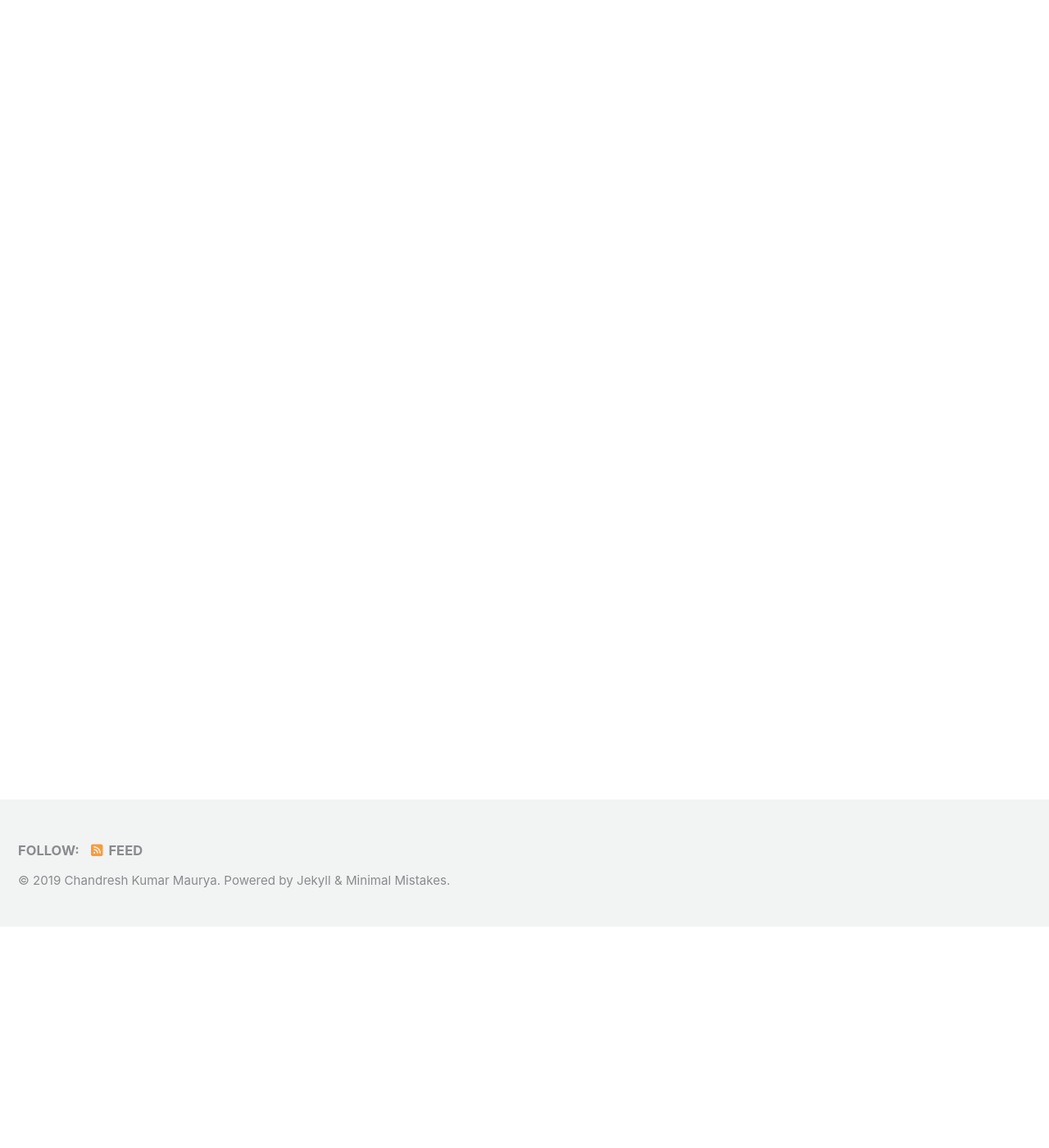
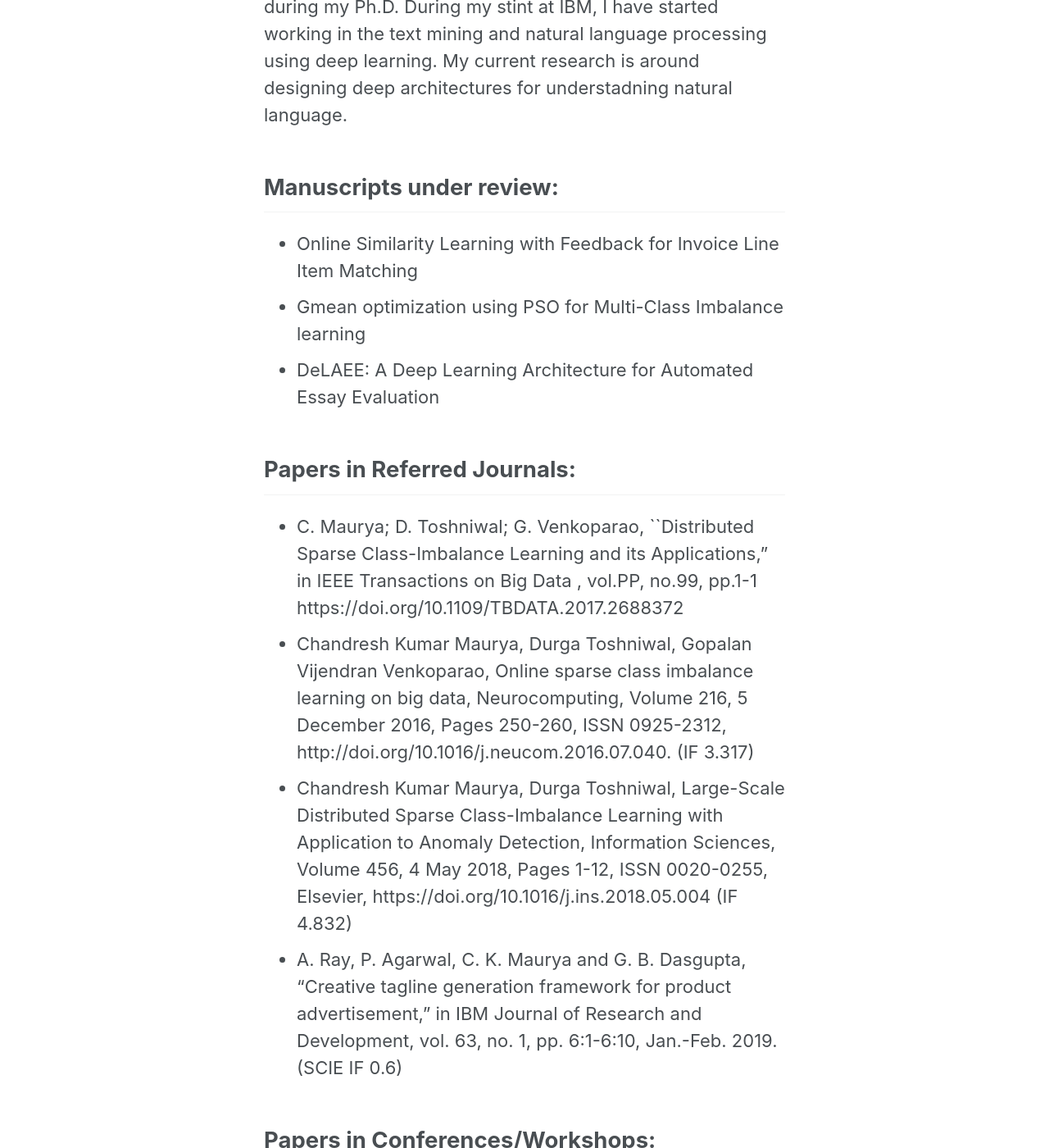
Before and after one commit to chandreshiit/oldsite, a Jekyll site: the page built from _pages/research.md, in a window 1280 px wide and 1400 px high, scrolled down 270 px. Shown: the whole window at 82% size. Built offline with Jekyll 4.4.1, drawn with Linux system fonts in a browser that asks for light colours; cached includes are drawn as plain includes; nearby versions of some CDN libraries; formulas are drawn with MathJax 3; some of the changed text lies outside the part shown.

Commit message:
updated about me

```diff
--- a/_pages/research.md
+++ b/_pages/research.md
@@ -3,5 +3,25 @@ title: "Research"
 permalink: /research/
 author_profile: false
 ---
-under construction...
-$$x=\sqrt{2}$$
+**Research interests**: More broadely, I am interested in designing algorithms and models for processing big data. My work has been around in machine learning, data mining during my Ph.D. During my stint at IBM, I have started working in the text mining and natural language processing using deep learning. My current research is around designing deep architectures for understadning natural language.
+
+## Manuscripts under review:
+- Online Similarity Learning with Feedback for Invoice Line Item Matching
+- Gmean optimization using PSO for Multi-Class Imbalance learning
+- DeLAEE: A Deep Learning Architecture for Automated Essay Evaluation
+
+## Papers in Referred Journals:
+- C. Maurya; D. Toshniwal; G. Venkoparao, ``Distributed Sparse Class-Imbalance Learning and its Applications," in IEEE Transactions on Big Data , vol.PP, no.99, pp.1-1
+https://doi.org/10.1109/TBDATA.2017.2688372
+- Chandresh Kumar Maurya, Durga Toshniwal, Gopalan Vijendran Venkoparao, Online sparse class imbalance learning on big data, Neurocomputing, Volume 216, 5 December 2016, Pages 250-260, ISSN 0925-2312, http://doi.org/10.1016/j.neucom.2016.07.040. (IF 3.317)
+- Chandresh Kumar Maurya, Durga Toshniwal, Large-Scale Distributed Sparse Class-Imbalance Learning with Application to Anomaly Detection,  Information Sciences, Volume 456, 4 May 2018, Pages 1-12, ISSN 0020-0255, Elsevier, https://doi.org/10.1016/j.ins.2018.05.004 (IF 4.832)
+- A. Ray, P. Agarwal, C. K. Maurya and G. B. Dasgupta, "Creative tagline generation framework for product advertisement," in IBM Journal of Research and Development, vol. 63, no. 1, pp. 6:1-6:10, Jan.-Feb. 2019.(SCIE IF 0.6)
+
+## Papers in Conferences/Workshops:
+- Prediction of Invoice Payment Status in Account Payable Business Process}. Tarun Tater, Sampath Dechu, Senthil Mani, and Chandresh Kumar Maurya, International Conference on Service-Oriented Computing (ICSOC) 2018, China.
+- Anomaly Detection via Distributed Sparse Class-Imbalance Learning}. Chandresh Kumar Maurya, Durga Toshniwal, and  Vishal Agarwal, ( presented in International Conference on Machine Learning, ICML 2016 workshop on Anomaly detection, NY, USA).
+- Online Anomaly Detection via Class-Imbalance Learning}, Chandresh Kumar Maurya and Durga Toshniwal,  in  International Conference on Contemporary Computing (IC3) , organised jointly by JIIT Noida and University of Florida, USA, Sep 2015.
+- Anomaly Detection in Nuclear Power Plant Data using Support Vector Data Description}, Chandresh Kumar Maurya and Durga Toshniwal, in  IEEE TechSym at IIT Kharagpur, Feb 2014.
+- Fuzzy Inference System for Internet Traffic Load Forecasting}, Chandresh Kumar Maurya and Sonajharia Minz. In the Proceedings of National Conference of Computing & Communications (NCCCS)-
+2012. DOI:10.1109/NCCCS.2012.6413010.
+- Anomaly Detection in Streaming Data using Online Non-negative Matrix Factorization}, Chandresh Kumar Maurya, Arun Chauhan and Durga Toshniwal, poster presentation at International workshop on machine learning \& Text analytic(MLTA 2013), South Asian University, New Delhi.  (**Best  presentation Award**)
```
